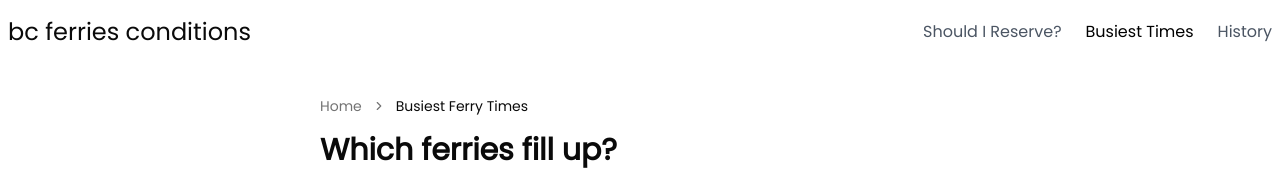
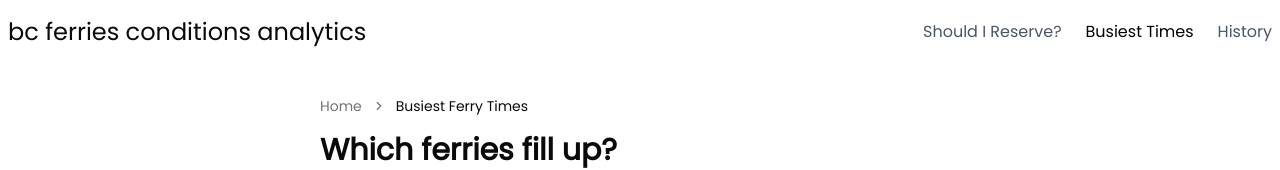
Before and after one commit to tweeres04/bcferries-conditions, a Next.js app: page /busiest-ferry-times in a window 1280 px wide. Shown: the top 170 px of the page. Built offline with nearby package versions, Linux system fonts and the light colour scheme; no server answers.

Commit message:
Add analytics to nav title

```diff
--- a/src/components/Navigation.tsx
+++ b/src/components/Navigation.tsx
@@ -16,7 +16,7 @@
 		<nav className="container mx-auto px-2 py-4">
 			<div className="flex flex-col sm:flex-row sm:items-center gap-2 sm:gap-6">
 				<Link href="/" className="text-2xl font-normal no-underline">
-					bc ferries conditions
+					bc ferries conditions analytics
 				</Link>
 				<div className="flex gap-4 sm:gap-6 sm:ml-auto">
 					{links.map((link) => {
```
